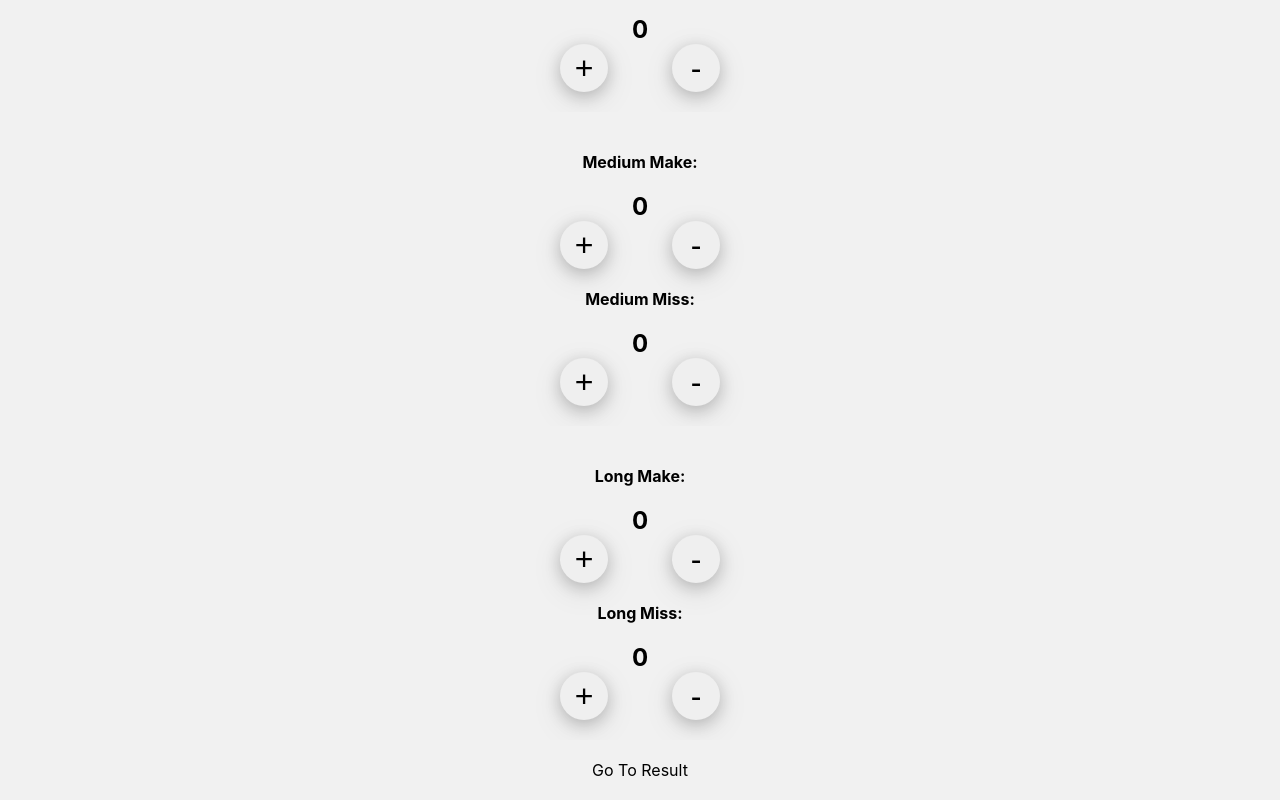
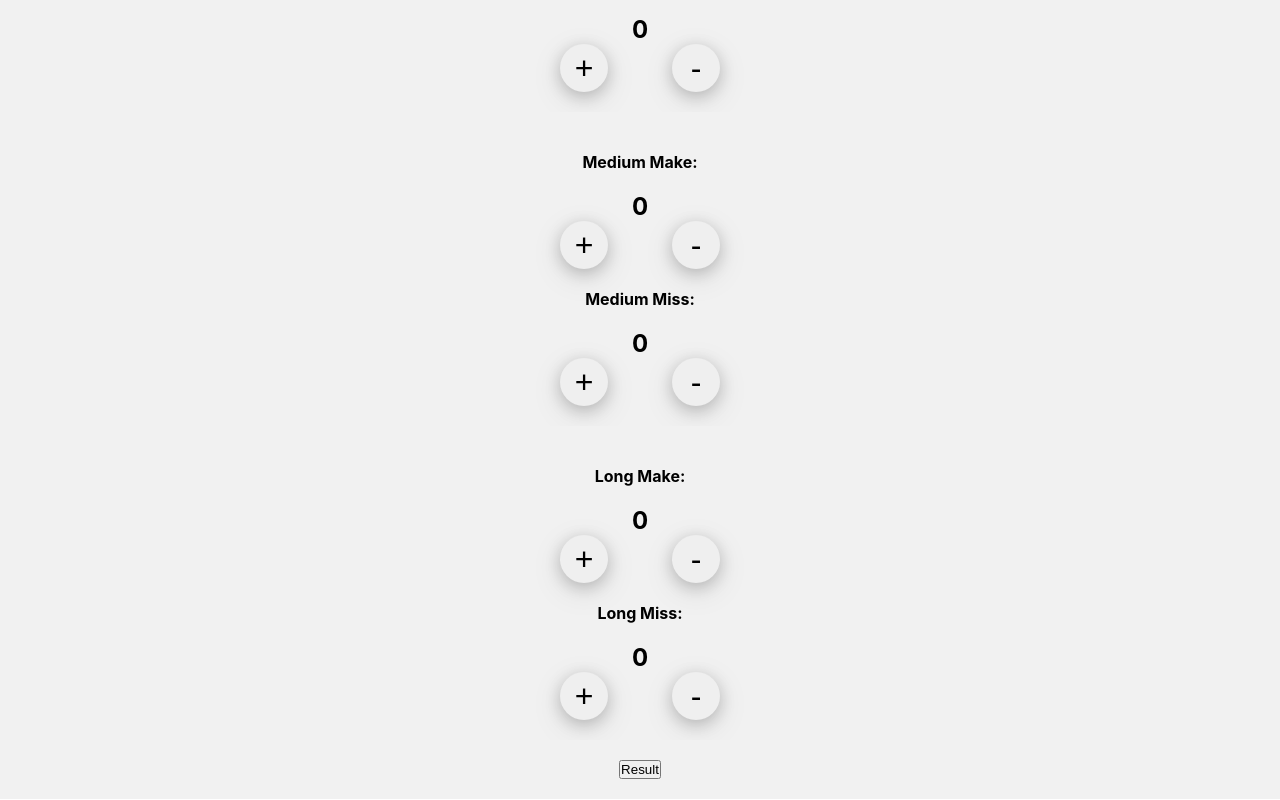
Before and after one commit to robwatsongtr/shot-tracker, a React (Create React App) app: page / in a window 1280 px wide. Shown: the part 202-1002 px from the top of the page. Built offline with nearby package versions, Linux system fonts and the light colour scheme.

Commit message:
got result component to work passing data simply

```diff
--- a/src/components/MainPage.tsx
+++ b/src/components/MainPage.tsx
@@ -18,6 +18,8 @@ interface ICounterStateLong {
 }
 
 const MainPage = () => {
+
+  const [ showResult, setShowResult ] = useState(false)
 
   const [ shortState, setShortState] = useState<ICounterStateShort>({
     shortMake: 0,
@@ -45,6 +47,11 @@ const MainPage = () => {
   const updateLongState = (newState: ICounterStateLong) => {
     setLongState(newState)
   }
+
+  const handleClick = () => {
+    setShowResult(true);
+  };
+
 
 
   return (
@@ -86,9 +93,14 @@ const MainPage = () => {
         />
       </div>
       <div className="grid-area submit">
-
-          Go To Result
-
+        <button onClick={handleClick}>Result</button>
+        { showResult &&
+          <Result
+            sState={shortState}
+            mState={mediumState}
+            lState={longState}
+          />
+        }
       </div>
     </div>
   );
--- a/src/components/Result.tsx
+++ b/src/components/Result.tsx
@@ -1,18 +1,18 @@
 import './../App.css';
 
 interface ResultProps {
-  shortState: object
-  mediumState: object
-  longState: object
+  sState: object
+  mState: object
+  lState: object
 }
 
-const Result: React.FC<ResultProps> = ({ shortState, mediumState, longState }) => {
-  console.log(shortState);
-  console.log(mediumState);
-  console.log(longState);
+const Result: React.FC<ResultProps> = ({ sState, mState, lState }) => {
+  console.log(sState);
+  console.log(mState);
+  console.log(lState);
   return (
     <>
-      This is the Result
+      This is the Result Page
     </>
   )
 }
```
